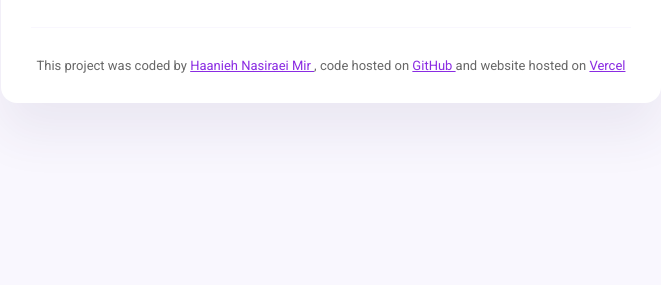
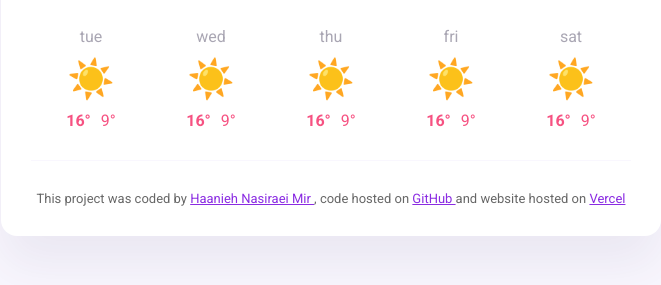
Before and after one commit to HaaniehNasiraeiMir/my-app-vanilla, a plain HTML site: page index.html in a window 1280 px wide. Shown: the part 267-552 px from the top of the page, without its empty margins (309-970 px from the left). Drawn offline with nearby package versions, Linux system fonts and the light colour scheme; no server answers.

Commit message:
added html

```diff
--- a/index.html
+++ b/index.html
@@ -38,6 +38,58 @@
         <div class="weather-app-unit">°C</div>
     </div>
     </div>
+    <div class="weather-forecast">
+        <div class="weather-forecast-day">
+            <div class="weather-forecast-date">tue</div>
+            <div class="weather-forecast-icon">☀️</div>
+            <div class="weather-forecast-temps">
+               <div class="weather-forecast-temp">
+                <strong>16° </strong>
+            </div>
+            <div class="weather-forecast-temp">9°</div>
+            </div>
+        </div>
+        <div class="weather-forecast-day">
+            <div class="weather-forecast-date">wed</div>
+            <div class="weather-forecast-icon">☀️</div>
+            <div class="weather-forecast-temps">
+               <div class="weather-forecast-temp">
+                <strong>16° </strong>
+            </div>
+            <div class="weather-forecast-temp">9°</div>
+            </div>
+        </div>
+         <div class="weather-forecast-day">
+            <div class="weather-forecast-date">thu</div>
+            <div class="weather-forecast-icon">☀️</div>
+            <div class="weather-forecast-temps">
+               <div class="weather-forecast-temp">
+                <strong>16° </strong>
+            </div>
+            <div class="weather-forecast-temp">9°</div>
+            </div>
+        </div>
+         <div class="weather-forecast-day">
+            <div class="weather-forecast-date">fri</div>
+            <div class="weather-forecast-icon">☀️</div>
+            <div class="weather-forecast-temps">
+               <div class="weather-forecast-temp">
+                <strong>16° </strong>
+            </div>
+            <div class="weather-forecast-temp">9°</div>
+            </div>
+        </div>
+         <div class="weather-forecast-day">
+            <div class="weather-forecast-date">sat</div>
+            <div class="weather-forecast-icon">☀️</div>
+            <div class="weather-forecast-temps">
+               <div class="weather-forecast-temp">
+                <strong>16° </strong>
+            </div>
+            <div class="weather-forecast-temp">9°</div>
+            </div>
+        </div>
+    </div>
     </main>
     <footer>This project was coded by
         <a href="https://github.com/HaaniehNasiraeiMir">
--- a/src/index.css
+++ b/src/index.css
@@ -65,6 +65,34 @@ a {
     color: white;
     margin-left: 5px;
 }
+.weather-forecast {
+    display: flex;
+    justify-content: space-around;
+    margin-top: 30px;
+}
+.weather-forecast-date {
+    text-align: center;
+    color: rgba(39, 33, 66, 0.4);
+    font-size: 16px;
+    line-height: 20px;
+    margin-bottom: 10px;
+}
+.weather-forecast-icon {
+    font-size: 38px;
+    text-align: center;
+}
+.weather-forecast-temps {
+    text-align: center;
+    color: #f65282;
+}
+.weather-forecast-temps {
+    display: flex;
+    justify-content: center;
+    margin-top: 10px;
+}
+.weather-forecast-temp {
+    padding: 0 5px;
+}
 .weather-app-data {
     display: flex;
     justify-content: space-between;
```
